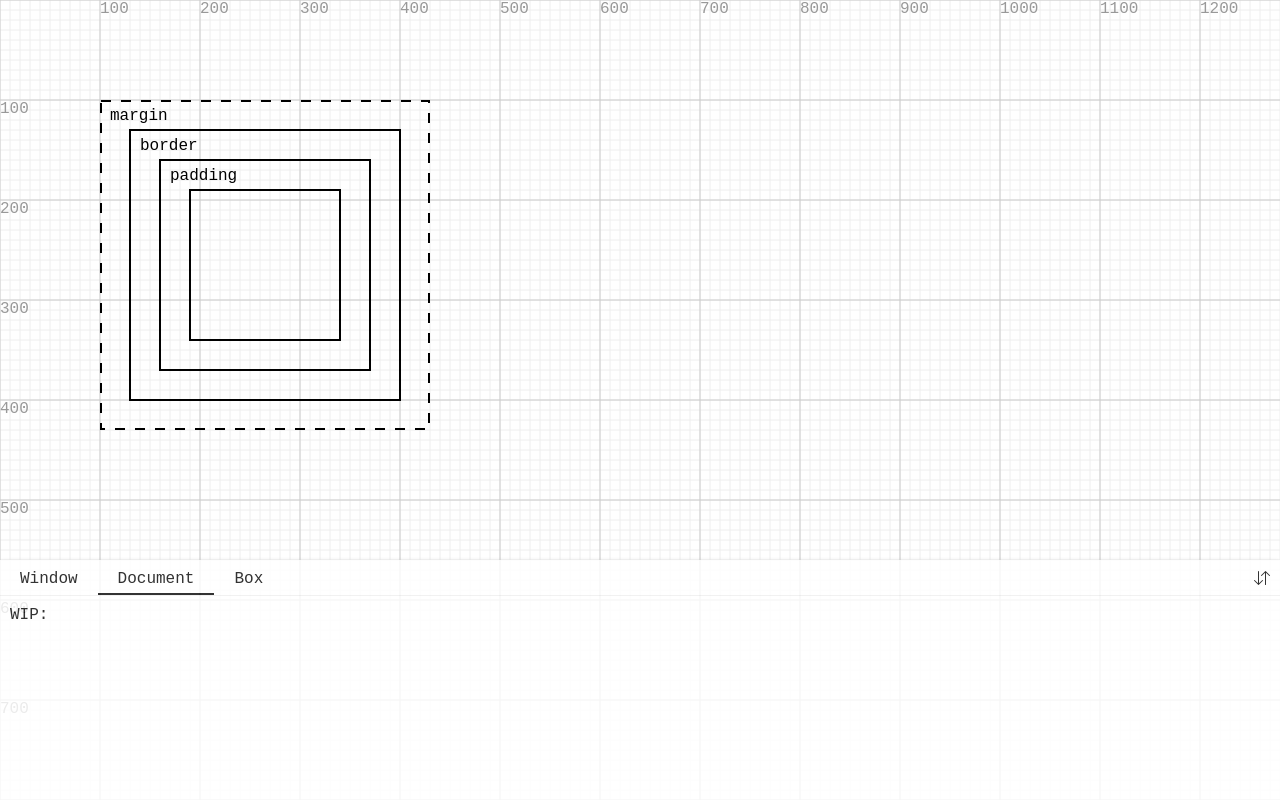
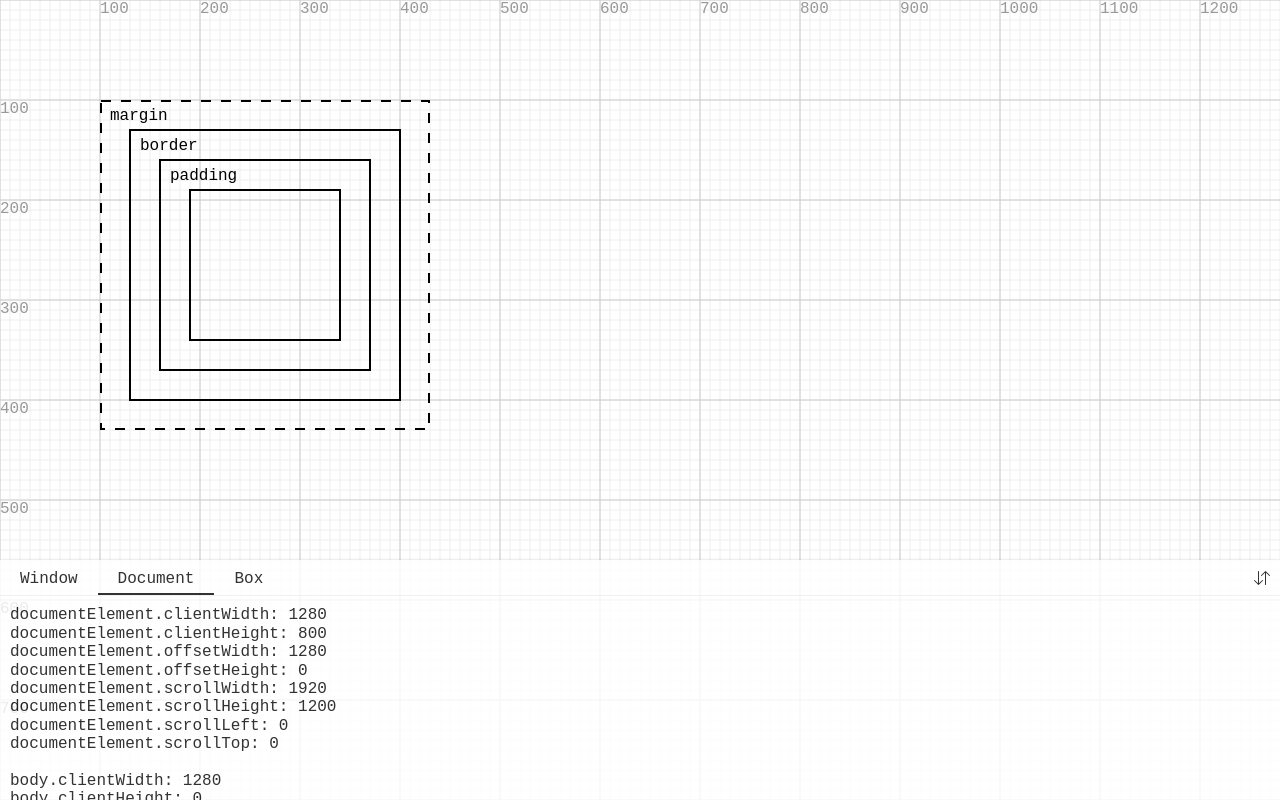
Before and after one commit to swimyoung/web-coordinates, a React app: page / in a window 1280 px wide. Both pictures are taken after a click on the item "Document". Shown: the top 800 px of the page. Built offline with nearby package versions, Linux system fonts and the light colour scheme.

Commit message:
Add document size and position measurement

```diff
--- a/src/components/Console.tsx
+++ b/src/components/Console.tsx
@@ -1,13 +1,13 @@
 import React, { useState } from 'react';
 import styled from 'styled-components';
 import { ConsoleTabs } from '~/components/ConsoleTabs';
-import { useWindowSize } from '~/hooks/useWindowSize';
-import { useWindowPosition } from '~/hooks/useWindowPosition';
-import ArrowDownUpIcon from '~/components/icons/ArrowDownUpIcon';
+import { ArrowDownUpIcon } from '~/components/icons/ArrowDownUpIcon';
 import {
   addWindowEventListener,
   removeWindowEventListener,
 } from '~/utils/windowEventListen';
+import { ConsoleContentDocument } from './ConsoleContentDocument';
+import { ConsoleContentWindow } from './ConsoleContentWindow';
 
 enum ConsolTabItem {
   Window = 'Window',
@@ -40,16 +40,6 @@ const StyledDiv = styled.div`
 `;
 
 export function Console(): React.ReactElement {
-  const { innerWidth, innerHeight, screenWidth, screenHeight } =
-    useWindowSize();
-  const {
-    pageXOffset,
-    pageYOffset,
-    scrollX,
-    scrollY,
-    mousePosition,
-    touchPositions,
-  } = useWindowPosition();
   const [selectedTab, setSelectedTab] = useState(ConsolTabItem.Window);
   const [height, setHeight] = useState(innerHeight * 0.3);
 
@@ -101,65 +91,15 @@ export function Console(): React.ReactElement {
   const renderContent = () => {
     switch (selectedTab) {
       case ConsolTabItem.Window: {
-        return renderWindowTabContent();
+        return <ConsoleContentWindow />;
       }
       case ConsolTabItem.Document: {
-        return renderDocumentTabContent();
+        return <ConsoleContentDocument />;
       }
       case ConsolTabItem.Box: {
-        return renderBoxTabContent();
+        return <>WIP:</>;
       }
     }
-  };
-
-  const renderWindowTabContent = () => {
-    return (
-      <>
-        <div>innerWidth: {innerWidth}</div>
-        <div>innerHeight: {innerHeight}</div>
-        <div>screenWidth: {screenWidth}</div>
-        <div>screenHeight: {screenHeight}</div>
-        <div>pageXOffset: {pageXOffset}</div>
-        <div>pageYOffset: {pageYOffset}</div>
-        <div>scrollX: {scrollX}</div>
-        <div>scrollY: {scrollY}</div>
-        {touchPositions.length > 0 ? (
-          touchPositions.map((touchPosition, index) => {
-            return (
-              <React.Fragment key={`touch${index}`}>
-                <div>
-                  touch{index}.pageX: {touchPosition.pageX}
-                </div>
-                <div>
-                  touch{index}.pageY: {touchPosition.pageY}
-                </div>
-                <div>
-                  touch{index}.clientX: {touchPosition.clientX}
-                </div>
-                <div>
-                  touch{index}.clientY: {touchPosition.clientY}
-                </div>
-              </React.Fragment>
-            );
-          })
-        ) : mousePosition ? (
-          <>
-            <div>mouse.pageX: {mousePosition.pageX}</div>
-            <div>mouse.pageY: {mousePosition.pageY}</div>
-            <div>mouse.clientX: {mousePosition.clientX}</div>
-            <div>mouse.clientY: {mousePosition.clientY}</div>
-          </>
-        ) : null}
-      </>
-    );
-  };
-
-  const renderDocumentTabContent = () => {
-    return <>WIP:</>;
-  };
-
-  const renderBoxTabContent = () => {
-    return <>WIP:</>;
   };
 
   return (
--- /dev/null
+++ b/src/components/ConsoleContentDocument.tsx
@@ -0,0 +1,39 @@
+import React from 'react';
+import { useDocumentPosition } from '~/hooks/useDocumentPosition';
+import { useDocumentSize } from '~/hooks/useDocumentSize';
+
+export function ConsoleContentDocument(): React.ReactElement {
+  const { documentElementSize, documentBodySize } = useDocumentSize();
+  const { documentElementPosition, documentBodyPosition } =
+    useDocumentPosition();
+
+  return (
+    <>
+      <div>documentElement.clientWidth: {documentElementSize.clientWidth}</div>
+      <div>
+        documentElement.clientHeight: {documentElementSize.clientHeight}
+      </div>
+      <div>documentElement.offsetWidth: {documentElementSize.offsetWidth}</div>
+      <div>
+        documentElement.offsetHeight: {documentElementSize.offsetHeight}
+      </div>
+      <div>documentElement.scrollWidth: {documentElementSize.scrollWidth}</div>
+      <div>
+        documentElement.scrollHeight: {documentElementSize.scrollHeight}
+      </div>
+      <div>
+        documentElement.scrollLeft: {documentElementPosition.scrollLeft}
+      </div>
+      <div>documentElement.scrollTop: {documentElementPosition.scrollTop}</div>
+      <br />
+      <div>body.clientWidth: {documentBodySize.clientWidth}</div>
+      <div>body.clientHeight: {documentBodySize.clientHeight}</div>
+      <div>body.offsetWidth: {documentBodySize.offsetWidth}</div>
+      <div>body.offsetHeight: {documentBodySize.offsetHeight}</div>
+      <div>body.scrollWidth: {documentBodySize.scrollWidth}</div>
+      <div>body.scrollHeight: {documentBodySize.scrollHeight}</div>
+      <div>body.scrollLeft: {documentBodyPosition.scrollLeft}</div>
+      <div>body.scrollTop: {documentBodyPosition.scrollTop}</div>
+    </>
+  );
+}
--- /dev/null
+++ b/src/components/ConsoleContentWindow.tsx
@@ -0,0 +1,56 @@
+import React from 'react';
+import { useWindowPosition } from '~/hooks/useWindowPosition';
+import { useWindowSize } from '~/hooks/useWindowSize';
+
+export function ConsoleContentWindow(): React.ReactElement {
+  const { innerWidth, innerHeight, screenWidth, screenHeight } =
+    useWindowSize();
+  const {
+    pageXOffset,
+    pageYOffset,
+    scrollX,
+    scrollY,
+    mousePosition,
+    touchPositions,
+  } = useWindowPosition();
+
+  return (
+    <>
+      <div>innerWidth: {innerWidth}</div>
+      <div>innerHeight: {innerHeight}</div>
+      <div>screenWidth: {screenWidth}</div>
+      <div>screenHeight: {screenHeight}</div>
+      <div>pageXOffset: {pageXOffset}</div>
+      <div>pageYOffset: {pageYOffset}</div>
+      <div>scrollX: {scrollX}</div>
+      <div>scrollY: {scrollY}</div>
+      {touchPositions.length > 0 ? (
+        touchPositions.map((touchPosition, index) => {
+          return (
+            <React.Fragment key={`touch${index}`}>
+              <div>
+                touch{index}.pageX: {touchPosition.pageX}
+              </div>
+              <div>
+                touch{index}.pageY: {touchPosition.pageY}
+              </div>
+              <div>
+                touch{index}.clientX: {touchPosition.clientX}
+              </div>
+              <div>
+                touch{index}.clientY: {touchPosition.clientY}
+              </div>
+            </React.Fragment>
+          );
+        })
+      ) : mousePosition ? (
+        <>
+          <div>mouse.pageX: {mousePosition.pageX}</div>
+          <div>mouse.pageY: {mousePosition.pageY}</div>
+          <div>mouse.clientX: {mousePosition.clientX}</div>
+          <div>mouse.clientY: {mousePosition.clientY}</div>
+        </>
+      ) : null}
+    </>
+  );
+}
--- a/src/components/icons/ArrowDownUpIcon.tsx
+++ b/src/components/icons/ArrowDownUpIcon.tsx
@@ -1,6 +1,6 @@
 import React from 'react';
 
-export default function ArrowDownUpIcon(
+export function ArrowDownUpIcon(
   /* eslint-disable-next-line @typescript-eslint/explicit-module-boundary-types, @typescript-eslint/no-explicit-any */
   props: any,
 ): React.ReactElement {
--- /dev/null
+++ b/src/hooks/useDocumentPosition.ts
@@ -0,0 +1,56 @@
+import { useState, useEffect } from 'react';
+import {
+  addWindowEventListener,
+  removeWindowEventListener,
+} from '~/utils/windowEventListen';
+
+interface DocumentElementPosition {
+  scrollLeft: number;
+  scrollTop: number;
+}
+
+interface DocumentBodyPosition {
+  scrollLeft: number;
+  scrollTop: number;
+}
+
+interface DocumentPosition {
+  documentElementPosition: DocumentElementPosition;
+  documentBodyPosition: DocumentBodyPosition;
+}
+
+export function useDocumentPosition(): DocumentPosition {
+  const [documentPosition, setDocumentPosition] = useState<DocumentPosition>({
+    documentElementPosition: {
+      scrollLeft: Math.floor(document.documentElement.scrollLeft),
+      scrollTop: Math.floor(document.documentElement.scrollTop),
+    },
+    documentBodyPosition: {
+      scrollLeft: Math.floor(document.body.scrollLeft),
+      scrollTop: Math.floor(document.body.scrollTop),
+    },
+  });
+
+  useEffect(() => {
+    const handleWindowResize = () => {
+      setDocumentPosition((state) => ({
+        ...state,
+        documentElementPosition: {
+          scrollLeft: Math.floor(document.documentElement.scrollLeft),
+          scrollTop: Math.floor(document.documentElement.scrollTop),
+        },
+        documentBodyPosition: {
+          scrollLeft: Math.floor(document.body.scrollLeft),
+          scrollTop: Math.floor(document.body.scrollTop),
+        },
+      }));
+    };
+
+    addWindowEventListener('scroll', handleWindowResize);
+    return () => {
+      removeWindowEventListener('scroll', handleWindowResize);
+    };
+  }, []);
+
+  return documentPosition;
+}
--- /dev/null
+++ b/src/hooks/useDocumentSize.ts
@@ -0,0 +1,80 @@
+import { useState, useEffect } from 'react';
+import {
+  addWindowEventListener,
+  removeWindowEventListener,
+} from '~/utils/windowEventListen';
+
+interface DocumentElementSize {
+  clientWidth: number;
+  clientHeight: number;
+  offsetWidth: number;
+  offsetHeight: number;
+  scrollWidth: number;
+  scrollHeight: number;
+}
+
+interface DocumentBodySize {
+  clientWidth: number;
+  clientHeight: number;
+  offsetWidth: number;
+  offsetHeight: number;
+  scrollWidth: number;
+  scrollHeight: number;
+}
+
+interface DocumentSize {
+  documentElementSize: DocumentElementSize;
+  documentBodySize: DocumentBodySize;
+}
+
+export function useDocumentSize(): DocumentSize {
+  const [documentSize, setDocumentSize] = useState<DocumentSize>({
+    documentElementSize: {
+      clientWidth: Math.floor(document.documentElement.clientWidth),
+      clientHeight: Math.floor(document.documentElement.clientHeight),
+      offsetWidth: Math.floor(document.documentElement.offsetWidth),
+      offsetHeight: Math.floor(document.documentElement.offsetHeight),
+      scrollWidth: Math.floor(document.documentElement.scrollWidth),
+      scrollHeight: Math.floor(document.documentElement.scrollHeight),
+    },
+    documentBodySize: {
+      clientWidth: Math.floor(document.body.clientWidth),
+      clientHeight: Math.floor(document.body.clientHeight),
+      offsetWidth: Math.floor(document.body.offsetWidth),
+      offsetHeight: Math.floor(document.body.offsetHeight),
+      scrollWidth: Math.floor(document.body.scrollWidth),
+      scrollHeight: Math.floor(document.body.scrollHeight),
+    },
+  });
+
+  useEffect(() => {
+    const handleWindowResize = () => {
+      setDocumentSize((state) => ({
+        ...state,
+        documentElementSize: {
+          clientWidth: Math.floor(document.documentElement.clientWidth),
+          clientHeight: Math.floor(document.documentElement.clientHeight),
+          offsetWidth: Math.floor(document.documentElement.offsetWidth),
+          offsetHeight: Math.floor(document.documentElement.offsetHeight),
+          scrollWidth: Math.floor(document.documentElement.scrollWidth),
+          scrollHeight: Math.floor(document.documentElement.scrollHeight),
+        },
+        documentBodySize: {
+          clientWidth: Math.floor(document.body.clientWidth),
+          clientHeight: Math.floor(document.body.clientHeight),
+          offsetWidth: Math.floor(document.body.offsetWidth),
+          offsetHeight: Math.floor(document.body.offsetHeight),
+          scrollWidth: Math.floor(document.body.scrollWidth),
+          scrollHeight: Math.floor(document.body.scrollHeight),
+        },
+      }));
+    };
+
+    addWindowEventListener('resize', handleWindowResize);
+    return () => {
+      removeWindowEventListener('resize', handleWindowResize);
+    };
+  }, []);
+
+  return documentSize;
+}
```
